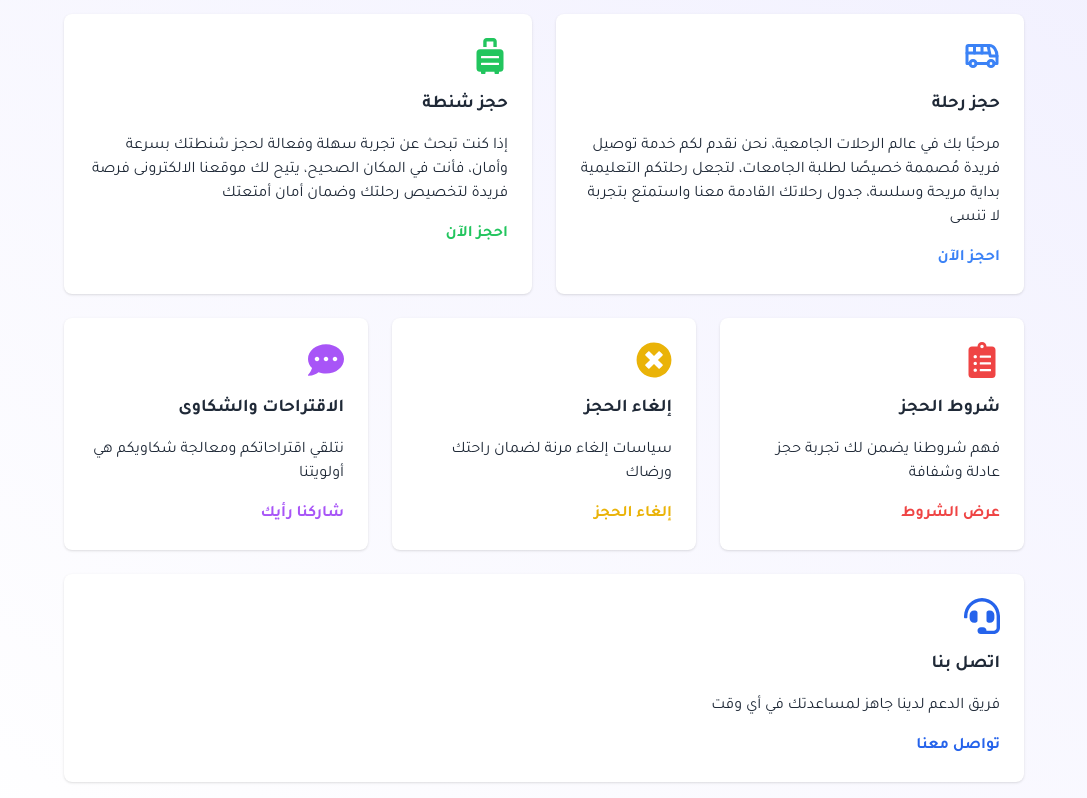
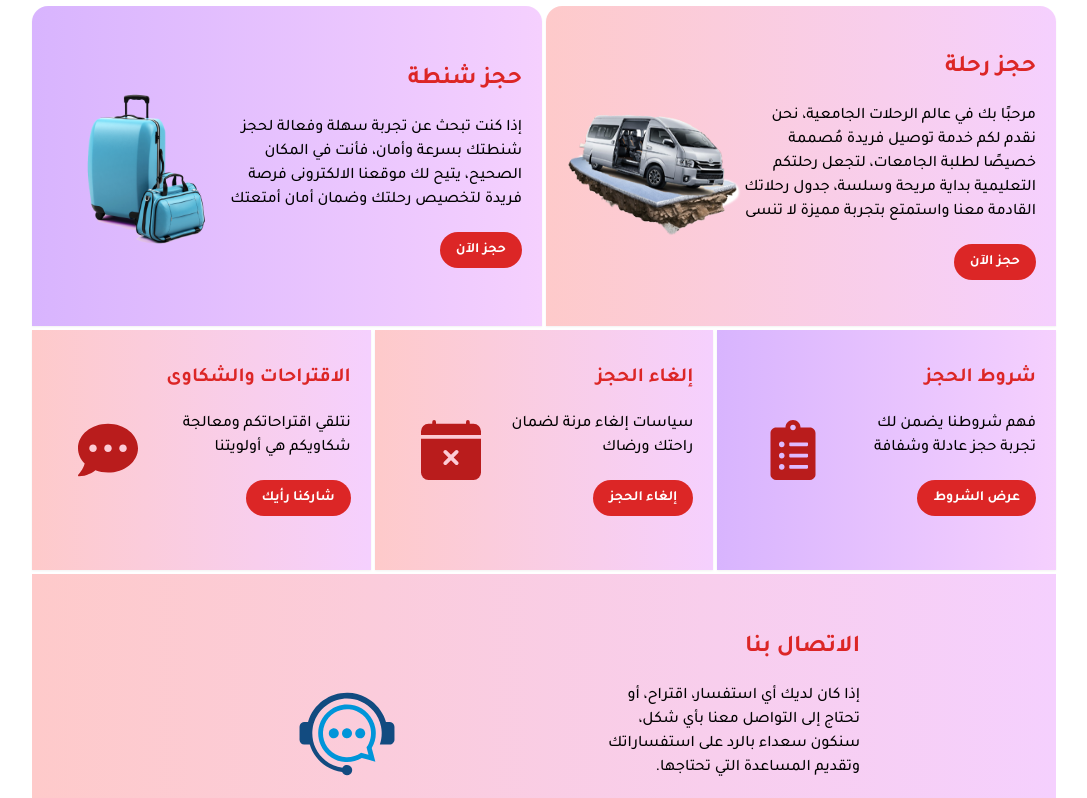
Before and after one commit to elsayed-ghibaish/zaintravel, a Next.js app: page / in a window 1280 px wide. Shown: the part 540-1338 px from the top of the page, without its empty margins (96-1183 px from the left). Built offline with nearby package versions, Linux system fonts and the light colour scheme.

Commit message:
zaintravel

```diff
--- a/package.json
+++ b/package.json
@@ -1,6 +1,6 @@
 {
   "name": "zain-travel",
-  "version": "0.1.0",
+  "version": "2.2.0",
   "private": true,
   "scripts": {
     "dev": "next dev",
--- a/src/app/page.tsx
+++ b/src/app/page.tsx
@@ -5,12 +5,12 @@ import {
   FaClipboardList,
   FaCommentDots,
 } from "react-icons/fa";
-import { TbBus } from "react-icons/tb";
+import { BsCalendarXFill } from "react-icons/bs";
 
 export default function Home() {
   return (
     <main className="m-auto">
-      <div className="isolate bg-white px-6 pt-20 lg:py-20 sm:py-15 lg:px-8">
+      <div className="isolate bg-white px-6  lg:px-8 mb-6">
         <div
           className="absolute inset-x-0 top-[-10rem] -z-10 transform-gpu overflow-hidden blur-3xl sm:top-[-20rem]"
           aria-hidden="true"
@@ -23,7 +23,7 @@ export default function Home() {
             }}
           />
         </div>
-        <div className="mx-auto max-w-7xl px-4 sm:px-6 lg:px-8 pt-0 text-center lg:pt-10">
+        <div className="mx-auto max-w-7xl px-4 sm:px-6 lg:px-8 pt-20 text-center lg:pt-32">
           <h1 className="mx-auto max-w-4xl font-tajawal text-3xl font-medium tracking-tight text-slate-900 sm:text-4xl">
             مرحبا بكم فى شركة {/* */}{" "}
             <span className="relative whitespace-nowrap text-red-600 block">
@@ -40,7 +40,7 @@ export default function Home() {
             {/* */}للرحلات و النقل السياحي
           </h1>
           <p className="mx-auto mt-6 max-w-2xl text-lg tracking-tight text-slate-700">
-            أهلاً بك في عالم التوصيل الجامعي! نحن هنا لنكون جزءًا من رحلتك
+            أهلاً بك في عالم التوصيل الجامعي، نحن هنا لنكون جزءًا من رحلتك
             الجامعية، خدمة توصيل مخصصة لطلبة الجامعات، لتجربة تعليمية تبدأ
             بالراحة والاطمئنان.
           </p>
@@ -48,102 +48,176 @@ export default function Home() {
         </div>
       </div>
 
-      <div className="min-h-screen bg-gradient-to-tr from-[#ffffff15] to-[#9189fc1f] text-gray-800">
-        <div className="container mx-auto p-8 lg:w-4/5">
-          <div className="grid grid-cols-1 md:grid-cols-2 lg:grid-cols-2 gap-6">
-            {/* حجز رحلة */}
-            <div className="bg-white rounded-lg shadow p-6 hover:shadow-md transition duration-3000">
-              <TbBus className="text-blue-500 text-4xl mb-4" />
-              <h2 className="text-lg font-bold mb-4">حجز رحلة</h2>
-              <p className="mb-4">
+      <div className="grid grid-cols-1 md:grid-cols-2 lg:grid-cols-2 gap-5 lg:gap-1 m-auto lg:w-4/5 p-3 lg:p-0 lg:mt-24">
+        <section>
+          <div
+            className="bg-gradient-to-r from-red-200 to-fuchsia-200 h-auto lg:h-[40vh]
+            m-auto p-5 rounded-2xl lg:rounded-t-2xl lg:rounded-b-none lg:rounded-l-none shadow-sm
+        grid lg:grid-cols-[5fr,3fr] sm:grid-cols-[1fr] items-center"
+          >
+            <div className="flex gap-x-6 items-center justify-center order-last">
+              <img src="/car.png" alt="car" className="lg:w-full w-[50%]" />
+            </div>
+            <div className="lg:block flex flex-col items-center justify-center order-first">
+              <h2 className="block text-2xl font-semibold text-red-600 mb-5">
+                حجز رحلة
+              </h2>
+              <p className="font-medium">
                 مرحبًا بك في عالم الرحلات الجامعية، نحن نقدم لكم خدمة توصيل
                 فريدة مُصممة خصيصًا لطلبة الجامعات، لتجعل رحلتكم التعليمية بداية
-                مريحة وسلسة، جدول رحلاتك القادمة معنا واستمتع بتجربة لا تنسى
+                مريحة وسلسة، جدول رحلاتك القادمة معنا واستمتع بتجربة مميزة لا تنسى
               </p>
               <a
                 href="/pages/register/travel"
-                className="text-blue-500 hover:text-blue-600 font-bold"
+                className="group mt-5 transition duration-300 inline-flex items-center justify-center rounded-full py-2 px-4 text-sm font-semibold focus:outline-none focus-visible:outline-2 focus-visible:outline-offset-2 bg-red-600 text-white hover:bg-red-700 hover:text-slate-100 active:bg-red-700 active:text-slate-300 focus-visible:outline-slate-900"
               >
-                احجز الآن
+                حجز الآن
               </a>
             </div>
+          </div>
+        </section>
 
-            {/* حجز شنطة */}
-            <div className="bg-white rounded-lg shadow p-6 hover:shadow-md transition duration-300">
-              <FaSuitcaseRolling className="text-green-500 text-4xl mb-4" />
-              <h2 className="text-lg font-bold mb-4">حجز شنطة</h2>
-              <p className="mb-4">
+        <section>
+          <div
+            className="bg-gradient-to-r from-purple-300 to-fuchsia-200 h-auto lg:h-[40vh]
+            m-auto p-5 rounded-2xl lg:rounded-t-2xl lg:rounded-b-none lg:rounded-r-none shadow-sm
+        grid lg:grid-cols-[5fr,3fr] sm:grid-cols-[1fr] items-center"
+          >
+            <div className="flex flex-col lg:items-start items-center justify-center">
+              <h2 className="block text-2xl font-semibold text-red-600 mb-5">
+                حجز شنطة
+              </h2>
+              <p className="font-medium">
                 إذا كنت تبحث عن تجربة سهلة وفعالة لحجز شنطتك بسرعة وأمان، فأنت
                 في المكان الصحيح، يتيح لك موقعنا الالكترونى فرصة فريدة لتخصيص
                 رحلتك وضمان أمان أمتعتك
               </p>
               <a
                 href="/pages/register/travel-bag"
-                className="text-green-500 hover:text-green-600 font-bold"
+                className="group mt-5 transition duration-300 inline-flex items-center justify-center rounded-full py-2 px-4 text-sm font-semibold focus:outline-none focus-visible:outline-2 focus-visible:outline-offset-2 bg-red-600 text-white hover:bg-red-700 hover:text-slate-100 active:bg-red-700 active:text-slate-300 focus-visible:outline-slate-900"
               >
-                احجز الآن
+                حجز الآن
               </a>
             </div>
+            <div className="flex lg:block items-center justify-center">
+              <img
+                src="/Luggage01.png"
+                alt="bag"
+                className="lg:w-full w-[50%]"
+              />
+            </div>
           </div>
+        </section>
+      </div>
 
-          <div className="grid grid-cols-1 md:grid-cols-2 lg:grid-cols-3 gap-6 mt-6">
-            {/* شروط الحجز */}
-            <div className="bg-white rounded-lg shadow p-6 hover:shadow-md transition duration-300">
-              <FaClipboardList className="text-red-500 text-4xl mb-4" />
-              <h2 className="text-lg font-bold mb-4">شروط الحجز</h2>
-              <p className="mb-4">فهم شروطنا يضمن لك تجربة حجز عادلة وشفافة</p>
+      <div className="grid grid-cols-1 md:grid-cols-2 lg:grid-cols-3 gap-5 lg:gap-1 m-auto lg:w-4/5 p-3 lg:p-0 lg:mt-1">
+        <section>
+          <div
+            className="bg-gradient-to-r from-purple-300 to-fuchsia-200 h-auto lg:h-[30vh]
+             m-auto p-5 rounded-2xl lg:rounded-none shadow-sm
+        grid lg:grid-cols-[5fr,3fr] sm:grid-cols-[1fr] items-center"
+          >
+            <div className="flex items-center justify-center">
+              <FaClipboardList className="text-red-700 text-6xl" />
+            </div>
+            <div className="lg:block flex flex-col items-center justify-center order-first">
+              <h2 className="block text-xl font-semibold text-red-600 mb-5">
+                شروط الحجز
+              </h2>
+              <p className="font-medium">
+                فهم شروطنا يضمن لك تجربة حجز عادلة وشفافة
+              </p>
               <a
                 href="/pages/booking-conditions"
-                className="text-red-500 hover:text-red-600 font-bold"
+                className="group mt-5 transition duration-300 inline-flex items-center justify-center rounded-full py-2 px-4 text-sm font-semibold focus:outline-none focus-visible:outline-2 focus-visible:outline-offset-2 bg-red-600 text-white hover:bg-red-700 hover:text-slate-100 active:bg-red-700 active:text-slate-300 focus-visible:outline-slate-900 mb-5"
               >
                 عرض الشروط
               </a>
             </div>
+          </div>
+        </section>
 
-            {/* إلغاء الحجز */}
-            <div className="bg-white rounded-lg shadow p-6 hover:shadow-md transition duration-300">
-              <FaTimesCircle className="text-yellow-500 text-4xl mb-4" />
-              <h2 className="text-lg font-bold mb-4">إلغاء الحجز</h2>
-              <p className="mb-4">سياسات إلغاء مرنة لضمان راحتك ورضاك</p>
+        <section>
+          <div
+            className="bg-gradient-to-r from-red-200 to-fuchsia-200
+            h-auto lg:h-[30vh] m-auto p-5 rounded-2xl lg:rounded-none shadow-sm
+        grid lg:grid-cols-[5fr,3fr] sm:grid-cols-[1fr] items-center"
+          >
+            <div className="flex flex-col lg:items-start items-center justify-center">
+              <h2 className="block text-xl font-semibold text-red-600 mb-5">
+                إلغاء الحجز
+              </h2>
+              <p className="lg:text-right font-medium">
+                سياسات إلغاء مرنة لضمان راحتك ورضاك
+              </p>
               <a
                 href="/pages/cancellation-terms"
-                className="text-yellow-500 hover:text-yellow-600 font-bold"
+                className="group mt-5 transition duration-300 inline-flex items-center justify-center rounded-full py-2 px-4 text-sm font-semibold focus:outline-none focus-visible:outline-2 focus-visible:outline-offset-2 bg-red-600 text-white hover:bg-red-700 hover:text-slate-100 active:bg-red-700 active:text-slate-300 focus-visible:outline-slate-900 mb-5"
               >
                 إلغاء الحجز
               </a>
             </div>
+            <div className="flex justify-center">
+              <BsCalendarXFill className="text-red-700 text-6xl" />
+            </div>
+          </div>
+        </section>
 
-            {/* الاقتراحات والشكاوى */}
-            <div className="bg-white rounded-lg shadow p-6 hover:shadow-md transition duration-300">
-              <FaCommentDots className="text-purple-500 text-4xl mb-4" />
-              <h2 className="text-lg font-bold mb-4">الاقتراحات والشكاوى</h2>
-              <p className="mb-4">
+        <section>
+          <div
+            className="bg-gradient-to-r from-red-200 to-fuchsia-200
+            h-auto lg:h-[30vh] m-auto p-5 rounded-2xl lg:rounded-none shadow-sm
+        grid lg:grid-cols-[5fr,3fr] sm:grid-cols-[1fr] items-center"
+          >
+            <div className="flex flex-col lg:items-start items-center justify-center">
+              <h2 className="text-xl font-semibold text-red-600 mb-5">
+                الاقتراحات والشكاوى
+              </h2>
+              <p className="lg:text-right font-medium">
                 نتلقي اقتراحاتكم ومعالجة شكاويكم هي أولويتنا
               </p>
               <a
                 href="/pages/complaint"
-                className="text-purple-500 hover:text-purple-600 font-bold"
+                className="group mt-5 transition duration-300 inline-flex items-center justify-center rounded-full py-2 px-4 text-sm font-semibold focus:outline-none focus-visible:outline-2 focus-visible:outline-offset-2 bg-red-600 text-white hover:bg-red-700 hover:text-slate-100 active:bg-red-700 active:text-slate-300 focus-visible:outline-slate-900 mb-5"
               >
                 شاركنا رأيك
               </a>
             </div>
+            <div className="flex   justify-center">
+              <FaCommentDots className="text-red-700 text-6xl" />
+            </div>
           </div>
+        </section>
+      </div>
 
-          <div className="grid grid-cols-1 md:grid-cols-2 lg:grid-cols-1 gap-6 mt-6">
-            {/* اتصل بنا */}
-            <div className="bg-white rounded-lg shadow p-6 hover:shadow-md transition duration-300 lg:col-span-2">
-              <FaHeadset className="text-blue-600 text-4xl mb-4" />
-              <h2 className="text-lg font-bold mb-4">اتصل بنا</h2>
-              <p className="mb-4">فريق الدعم لدينا جاهز لمساعدتك في أي وقت</p>
+      <div className="grid grid-cols-1 md:grid-cols-2 lg:grid-cols-1 gap-5 m-auto lg:w-4/5 p-3 lg:p-0 lg:mt-1">
+        <section>
+          <div
+            className="bg-gradient-to-r from-red-200 to-fuchsia-200
+          h-auto lg:h-[40vh] m-auto p-5 lg:rounded-b-2xl lg:rounded-t-none rounded-b-2xl rounded-t-2xl
+        grid lg:grid-cols-[5fr,3fr] sm:grid-cols-[1fr] items-center mb-10"
+          >
+            <div className="flex flex-col lg:mr-44 lg:items-start items-center justify-center">
+              <h2 className="block text-2xl font-semibold text-red-600 mb-5">
+                الاتصال بنا
+              </h2>
+              <p className="lg:w-3/5 sm:w-full lg:text-right font-medium">
+                إذا كان لديك أي استفسار، اقتراح، أو تحتاج إلى التواصل معنا بأي
+                شكل، سنكون سعداء بالرد على استفساراتك وتقديم المساعدة التي
+                تحتاجها.
+              </p>
               <a
                 href="/pages/contact-us"
-                className="text-blue-600 hover:text-blue-700 font-bold"
+                className="group mt-5 transition duration-300 inline-flex items-center justify-center rounded-full py-2 px-4 text-sm font-semibold focus:outline-none focus-visible:outline-2 focus-visible:outline-offset-2 bg-red-600 text-white hover:bg-red-700 hover:text-slate-100 active:bg-red-700 active:text-slate-300 focus-visible:outline-slate-900"
               >
-                تواصل معنا
+                الاتصال بنا
               </a>
             </div>
+            <div className="flex lg:block items-center justify-center">
+              <img src="/callcenter.svg" alt="conditions" className="w-[40%]" />
+            </div>
           </div>
-        </div>
+        </section>
       </div>
     </main>
   );
--- a/src/app/pages/cancellation-terms/page.tsx
+++ b/src/app/pages/cancellation-terms/page.tsx
@@ -1,24 +1,33 @@
-export default function CancellationTerms() {
+import React from 'react';
+
+const CancellationPolicy = () => {
   return (
-    <div className="container mx-auto lg:w-3/5 w-[98vw] my-10  p-10 bg-gray-100 rounded-md">
-      <h2 className="text-2xl font-bold mt-8 mb-4 text-red-700">
-        إلغاء الحجز
-      </h2>
-      <ol className="list-decimal ml-8 text-gray-900 font-medium">
-        <span className="block">
-          يتم الالغاء برسالة على واتس اب على الرقم 01012930010 قبل السادسة مساءً
-        </span>
-        <span className="block">
-          الالغاء بعد السادسة : اى إلغاء بعد الساعة 6 مساءً فى اليوم السابق
-          للرحلة يتم الاتى
-        </span>
-        <li> يتم تحويل مبلغ 100 بشكل فورى فودافون كاش على الرقم 01012930010</li>
-        <li>فى حال تكرار الالغاء فى نفس الشهر يتم دفع مبلغ الحجز كاملآ</li>
-        <li>
-          فى حال عدم الدفع لن يتم قبول حجزك مرة اخرى حتى دفع المبالغ المستحقة
-        </li>
-        <span>* ملحوظة : إلغاء الحجز المسموح فى الظروف القهرية فقط</span>
-      </ol>
+    <div className="container mx-auto px-4 py-8">
+      <div className="max-w-2xl mx-auto bg-gradient-to-r from-blue-100 via-purple-100 to-pink-100 rounded-lg shadow-xl overflow-hidden">
+        <div className="p-6 sm:p-8">
+          <h2 className="text-2xl sm:text-3xl font-semibold text-red-700 mb-4">شروط إلغاء الحجز</h2>
+
+          <div className="mb-5">
+            <h3 className="text-lg sm:text-xl font-medium text-gray-700 mb-2">1. الإلغاء قبل الساعة 6 مساءً:</h3>
+            <p className="text-gray-600 text-sm sm:text-base">يجب إرسال رسالة إلغاء عبر الواتساب إلى الرقم 01012930010 قبل الساعة السادسة مساءً.</p>
+          </div>
+
+          <div className="mb-5">
+            <h3 className="text-lg sm:text-xl font-medium text-gray-700 mb-2">2. الإلغاء بعد الساعة 6 مساءً:</h3>
+            <ul className="list-disc pl-5 text-gray-600 text-sm sm:text-base">
+              <li>تحويل مبلغ 100 جنيه مصري فورًا عبر فودافون كاش إلى الرقم 01012930010.</li>
+              <li>في حالة تكرار الإلغاء، يُطلب دفع كامل مبلغ الحجز.</li>
+              <li>إذا لم يتم الدفع، لن يتم قبول أي حجوزات مستقبلية حتى يتم سداد جميع المبالغ المستحقة.</li>
+            </ul>
+          </div>
+
+          <div className="text-gray-600 italic text-sm sm:text-base">
+            <p>ملاحظة: يُسمح بإلغاء الحجز دون رسوم في الظروف القهرية فقط.</p>
+          </div>
+        </div>
+      </div>
     </div>
   );
 }
+
+export default CancellationPolicy;
--- a/src/app/pages/contact-us/page.tsx
+++ b/src/app/pages/contact-us/page.tsx
@@ -1,66 +1,100 @@
+// React and Next.js imports
 import { Metadata } from "next";
 import { FaFacebook, FaInstagram, FaWhatsapp } from "react-icons/fa";
 
+// Metadata configuration
 export const metadata: Metadata = {
   title: "الزين تراڤل - الاتصال بنا",
   description:
     "تواصل معنا عبر الارقام الموضحة او من خلال صفحات التواصل التالية",
 };
+
+/**
+ * ContactUs Component
+ * This component renders the contact page for الزين تراڤل.
+ * It includes contact information and social media links.
+ */
 export default function ContactUs() {
   return (
-    <>
-      <div className="mx-auto container bg-gray-900 text-gray-900 lg:w-3/5 rounded-md mt-10 p-10">
-        <div className="">
+    <main className="m-auto">
+      <div className="isolate bg-white px-6  lg:px-8 mb-6">
         <div
-            className="mx-auto mb-4 mt-5 lg:w-2/5 sm:w-auto rounded-lg bg-purple-100 shadow px-6 py-5 text-base text-success-700"
-            role="alert"
+          className="absolute inset-x-0 top-[-10rem] -z-10 transform-gpu overflow-hidden blur-3xl sm:top-[-20rem]"
+          aria-hidden="true"
         >
-            <h4 className="mb-10 text-2xl font-medium text-center text-gray-800">
-              الاتصال بنا
-            </h4>
-            <p className="mb-4 text-gray-900 float-right">أ. صابر</p>
-            <p className="mb-4 text-gray-900 text-left">
-              <a href="tel:+201012930010">01012930010</a>
-            </p>
-            <hr className="border-purple-600 opacity-30" />
-            <p className="mb-0 mt-4 text-gray-900 float-right">أ. منصور</p>
-            <p className="mb-0 mt-4 text-gray-900 text-left">
-              <a href="tel:+201099606853">01099606853</a>
+          <div
+            className="relative left-1/2 -z-10 aspect-[1155/678] w-[36.125rem] max-w-none -translate-x-1/2 rotate-[30deg] bg-gradient-to-tr from-[#ff80b5] to-[#9089fc] opacity-30 sm:left-[calc(50% - 40rem)] sm:w-[72.1875rem]"
+            style={{
+              clipPath:
+                "polygon(74.1% 44.1%, 100% 61.6%, 97.5% 26.9%, 85.5% 0.1%, 80.7% 2%, 72.5% 32.5%, 60.2% 62.4%, 52.4% 68.1%, 47.5% 58.3%, 45.2% 34.5%, 27.5% 76.7%, 0.1% 64.9%, 17.9% 100%, 27.6% 76.8%, 76.1% 97.7%, 74.1% 44.1%)",
+            }}
+          />
+        </div>
+        <div className="mx-auto container text-gray-900 lg:w-3/5 rounded-lg mt-10 p-10 shadow-lg mb-10">
+          {/* Contact Information Section */}
+          <div className="text-center mb-10">
+            <h1 className="text-3xl font-bold text-red-700">الاتصال بنا</h1>
+            <p className="text-gray-600">
+              نحن هنا للمساعدة. تواصل معنا من خلال الطرق المتاحة أدناه.
             </p>
           </div>
+
+          <div className="bg-red-100 rounded-lg p-6 mb-6">
+            {/* Individual Contact Card */}
+            <ContactCard name="أ. صابر" phoneNumber="01012930010" />
+            <ContactCard name="أ. منصور" phoneNumber="01099606853" />
           </div>
 
+          {/* Social Media Links Section */}
           <div
-          className="flex justify-center items-center space-x-4 mt-20"
+            className="flex justify-center items-center space-x-4 mt-6 stroke-red-500"
             dir="ltr"
           >
+            <SocialMediaLink
+              href="https://www.facebook.com/zaintravel.2020"
+              icon={FaFacebook}
+              hoverColor="text-blue-500"
+            />
+            <SocialMediaLink
+              href="https://www.instagram.com/zaintravel2020"
+              icon={FaInstagram}
+              hoverColor="text-purple-500"
+            />
+            <SocialMediaLink
+              href="https://wa.me/+201012930010"
+              icon={FaWhatsapp}
+              hoverColor="text-green-500"
+            />
+            <span className="">تواصل معنا ايضا على</span>
+          </div>
+        </div>
+      </div>
+    </main>
+  );
+}
+
+// Contact Card Component
+function ContactCard({ name, phoneNumber }: any) {
+  return (
+    <div className="mb-4">
+      <p className="font-semibold text-gray-800">{name}</p>
+      <a href={`tel:+2${phoneNumber}`} className="text-gray-600">
+        {phoneNumber}
+      </a>
+    </div>
+  );
+}
+
+// Social Media Link Component
+function SocialMediaLink({ href, icon: Icon, hoverColor }: any) {
+  return (
     <a
-            href="https://www.facebook.com/zaintravel.2020"
+      href={href}
       target="_blank"
       rel="noopener noreferrer"
-            className="text-gray-200 hover:text-blue-500 transition duration-300"
+      className={`text-gray-200 hover:${hoverColor} transition duration-300`}
     >
-            <FaFacebook size={30} />
+      <Icon size={30} />
     </a>
-          <a
-            href="https://www.instagram.com/zaintravel2020"
-            target="_blank"
-            rel="noopener noreferrer"
-            className="text-gray-200 hover:text-purple-500 transition duration-300"
-          >
-            <FaInstagram size={30} />
-          </a>
-          <a
-            href="https://wa.me/+201012930010"
-            target="_blank"
-            rel="noopener noreferrer"
-            className="text-gray-200 hover:text-green-500 transition duration-300"
-          >
-            <FaWhatsapp size={30} />
-          </a>
-          <span className="text-white">تواصل معنا على</span>
-        </div>
-      </div>
-    </>
   );
 }
```
Also changed, not shown: src/app/pages/booking-conditions/page.tsx (+117 -85 lines), public/car.png (added). Lines whose indentation alone changed are shown as unchanged.
